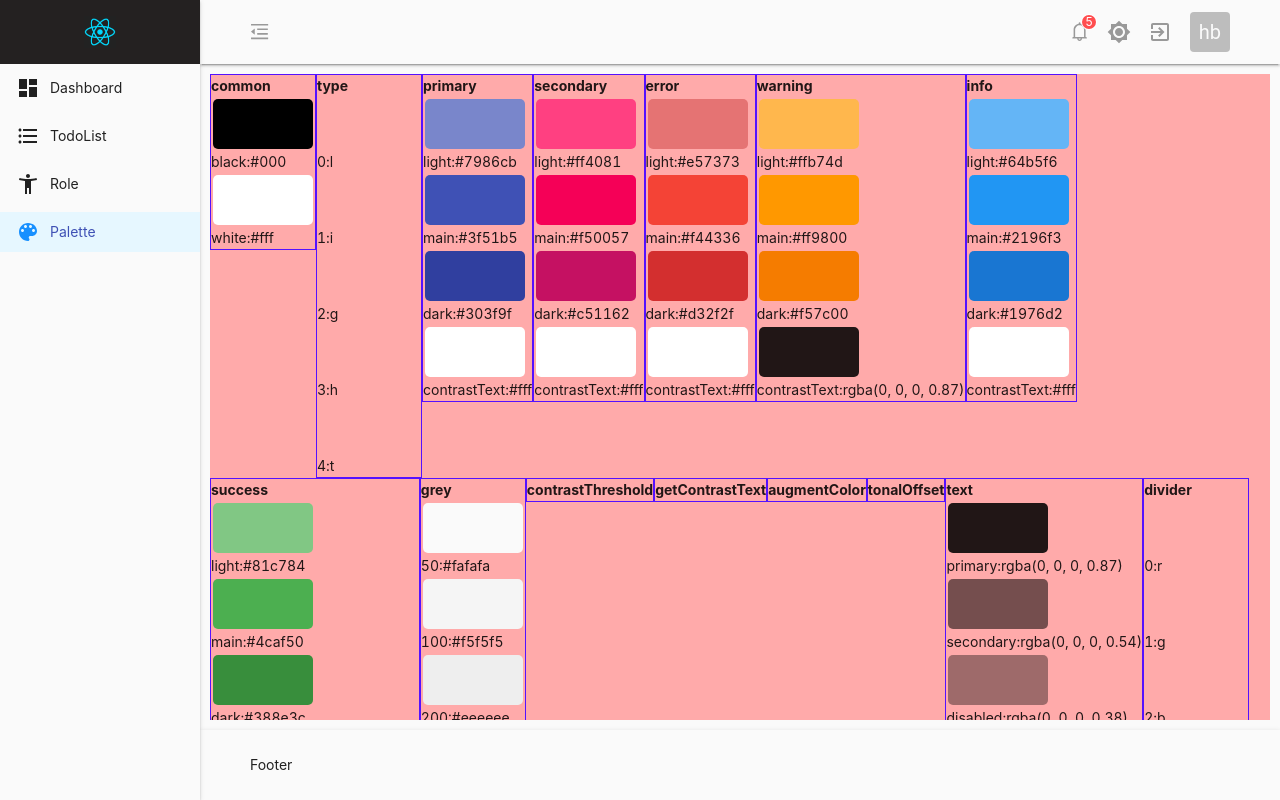
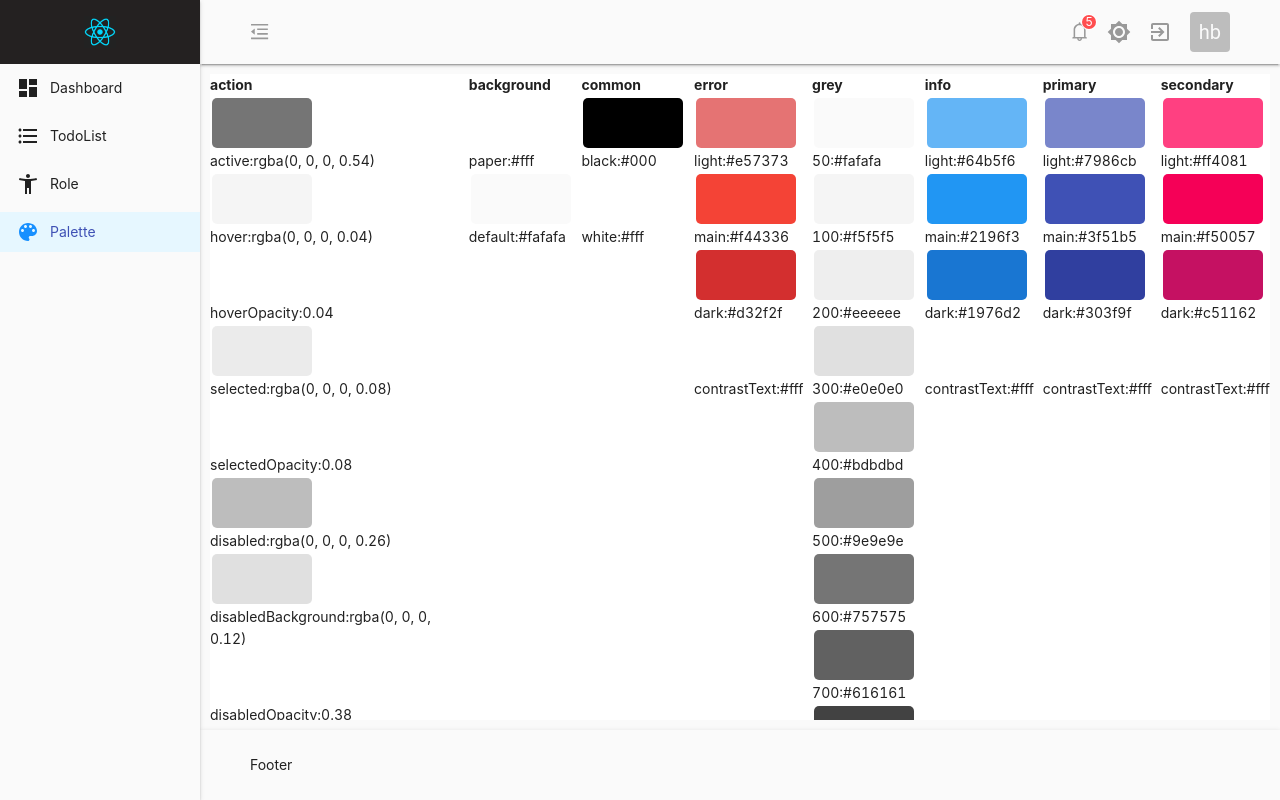
Before and after one commit to Jedi-hongbin/react-bg-manage-system, a React (Create React App) app: page /palette in a window 1280 px wide. Built offline with nearby package versions, Linux system fonts and the light colour scheme.

Commit message:
ts component

```diff
--- a/package.json
+++ b/package.json
@@ -13,6 +13,7 @@
     "@types/node": "^12.0.0",
     "@types/react": "^16.9.53",
     "@types/react-dom": "^16.9.8",
+    "@types/uuid": "^8.3.0",
     "antd": "^4.11.2",
     "axios": "^0.21.1",
     "babel-plugin-import": "^1.13.3",
@@ -32,6 +33,7 @@
     "redux": "^4.0.5",
     "styled-components": "^5.2.1",
     "typescript": "^4.0.3",
+    "uuid": "^8.3.2",
     "web-vitals": "^0.2.4"
   },
   "scripts": {
--- a/src/components/UI/Button/index.tsx
+++ b/src/components/UI/Button/index.tsx
@@ -1,9 +1,18 @@
 import { Button as MaterialButton } from "@material-ui/core";
 import styled from "styled-components";
+import { BaseCssProps } from "../typing";
 
-export const Button = styled(MaterialButton)`
-  width: ${(props: { width?: string }) => props.width || undefined};
-`;
+interface ButtonProps extends BaseCssProps {}
+
+export const Button = styled(MaterialButton)((props: ButtonProps) => ({
+  width: props.width,
+  height: props.height,
+  flex: props.flex,
+}));
+
+// export const Button = styled(MaterialButton)`
+//   width: ${(props: { width?: string }) => props.width || undefined};
+// `;
 // export const Button: FC<ButtonProps> = (props): ReactElement => {
 //   return <MaterialButton {...props}> {props.children} </MaterialButton>;
 // };
--- a/src/components/UI/Input/index.tsx
+++ b/src/components/UI/Input/index.tsx
@@ -1,39 +1,35 @@
-import {
-  TextField as MaterialTextField,
-  TextFieldProps,
-} from "@material-ui/core";
-import { Theme } from "../../../redux/types";
-import styled, { StyledComponent } from "styled-components";
+import { TextField as MaterialTextField } from "@material-ui/core";
+import styled from "styled-components";
+import { BaseCssProps } from "../typing";
 
-type StyledProps = {
-  theme?: Theme;
-  width?: string;
-  flex?: number;
-  height?: string;
-};
+interface TextFieldProps extends BaseCssProps {}
 
-type IProps = StyledComponent<
-  (props: TextFieldProps) => JSX.Element,
-  any,
-  {
-    variant: "filled";
-    width?: string;
-    flex?: number;
-    height?: string;
-  },
-  "variant"
->;
+export const TextField = styled(MaterialTextField).attrs({ variant: "filled" })(
+  (props: TextFieldProps) => ({
+    width: props.width,
+    height: props.height,
+    flex: props.flex,
+  })
+);
 
-export const TextField = styled(MaterialTextField).attrs({
-  variant: "filled",
-})`
-  width: ${(props: { flex?: number; height?: string; width?: string }) =>
-    props.width || undefined};
-  height: ${(props: { flex?: number; height?: string; width?: string }) =>
-    props.height || undefined};
-  flex: ${(props: { flex?: number; height?: string; width?: string }) =>
-    props.flex || undefined};
-`;
+// export const TextField = styled(MaterialTextField).attrs({
+//   variant: "filled",
+// })`
+//   width: ${(props: { flex?: number; height?: string; width?: string }) =>
+//     props.width || undefined};
+//   height: ${(props: { flex?: number; height?: string; width?: string }) =>
+//     props.height || undefined};
+//   flex: ${(props: { flex?: number; height?: string; width?: string }) =>
+//     props.flex || undefined};
+// `;
+
+// const PropsBox = styled(MaterialTextField)(
+//   (props: { background?: string }) => ({
+//     background: props.background,
+//     height: "50px",
+//     width: "50px",
+//   })
+// );
 
 // .MuiFilledInput-root {
 //     ${themeFontColor};
--- /dev/null
+++ b/src/components/UI/typing/index.ts
@@ -0,0 +1,5 @@
+export interface BaseCssProps {
+  width?: string;
+  flex?: number;
+  height?: string;
+}
--- a/src/constants/LayoutStyled.ts
+++ b/src/constants/LayoutStyled.ts
@@ -1,10 +1,12 @@
 import styled, { css } from "styled-components";
 import { Layout as AntDLayout, Menu as AntDMenu } from "antd";
-import { BetweenCenter } from "./styled";
+import { BetweenCenter, themeBackground } from "./styled";
 import { NavLink as MyNavLink } from "react-router-dom";
+import { Theme } from "../redux/types";
+import { AlignItems, JustifyContentProps } from "../type";
 
 export const shadowbox = css`
-  background-color: ${(props) => props.theme.palette.background.default};
+  ${themeBackground};
   color: ${(props) => props.theme.palette.text.primary};
   box-shadow: ${(props) => props.theme.shadows[2]};
 `;
@@ -17,7 +19,7 @@ export const Layout = styled(AntDLayout)`
 export const Sider = styled(Layout.Sider)`
   ${shadowbox};
   z-index: 3;
-  /* 3 比 footer 的2 高， */
+  /* 3 比 footer 的2 高，确保不被footer遮盖 */
 `;
 
 export const Header = styled(Layout.Header)`
@@ -34,12 +36,41 @@ export const Content = styled(Layout.Content)`
   display: flex;
 `;
 
-export const ContentContainer = styled.div`
-  width: 100%;
-  height: 100%;
-  position: absolute;
-  color: ${(props) => props.theme.palette.text.primary};
+type ColorType = "default" | "paper";
+interface FlexDivProps {
+  width?: string;
+  height?: string;
+  flex?: number;
+  container?: any;
+  color?: ColorType;
+  theme?: Theme;
+  justify?: JustifyContentProps;
+  alignItems?: AlignItems;
+  Wrap?: any;
+  Nowrap?: any;
+}
+
+export const flexDiv = styled.div`
+  display: ${(props: FlexDivProps) => (props.container ? "flex" : undefined)};
+  width: ${(props) => props.width};
+  height: ${(props) => props.height};
+  flex: ${(props) => props.flex};
+  background-color: ${(props) =>
+    props.color ? props.theme.palette!.background?.[props.color] : undefined};
+  justify-content: ${(props) => props.justify};
+  align-items: ${(props) => props.alignItems};
+  flex-wrap: ${(props) =>
+    props.Wrap ? "wrap" : props.Nowrap ? "nowrap" : undefined};
 `;
+
+export const ContentContainer = styled(flexDiv)((props) => ({
+  width: "100%",
+  height: "100%",
+  position: "absolute",
+  color: props.theme.palette.text.primary,
+}));
+
+/* ${themeSecondBackground}; */
 /* background-color: ${(props) => props.theme.colors.secondBg}; */
 /* ${shadowbox}; */
 
--- a/src/constants/styled.tsx
+++ b/src/constants/styled.tsx
@@ -47,6 +47,11 @@ export const P = styled.p`
 export const themeBackground = css`
   background-color: ${(props) =>
     props.theme.palette.background.default} !important;
+`;
+
+export const themeSecondBackground = css`
+  background-color: ${(props) =>
+    props.theme.palette.background.paper} !important;
 `;
 
 export const themePrimaryBackground = css`
--- a/src/page/Admin/Header/Notification.tsx
+++ b/src/page/Admin/Header/Notification.tsx
@@ -24,11 +24,11 @@ import { Button } from "../../../components/UI/Button";
 
 const StyledPopover = styled(Popover)`
   .MuiPopover-paper {
-    ${themeBackground};
-    ${(props) =>
-      props.theme.mode === Mode.LIGHT ? shadow : "border: 1px solid #ccc"};
+    /* ${themeBackground}; */
   }
 `;
+/* ${(props) =>
+    props.theme.mode === Mode.LIGHT ? shadow : "border: 1px solid #ccc"}; */
 
 const Notification = () => {
   const data = [
@@ -186,7 +186,7 @@ const NotificationList: React.FC<NotificationListProps> = ({
       >
         {data.map(renderListItem)}
       </StyledList>
-      <Button color="primary" onClick={clearNotification}>
+      <Button width="100%" color="secondary" onClick={clearNotification}>
         clear notifications
       </Button>
     </Fragment>
--- a/src/page/Admin/Header/styled.ts
+++ b/src/page/Admin/Header/styled.ts
@@ -10,7 +10,6 @@ import {
   MenuUnfoldOutlined,
   BellOutlined,
 } from "@ant-design/icons";
-import { Avatar as MaterialAvatar } from "@material-ui/core";
 
 export const UserInfo = styled.div`
   min-width: 10rem;
--- a/src/page/Palette/index.tsx
+++ b/src/page/Palette/index.tsx
@@ -1,43 +1,38 @@
-import React, { FC, ReactElement, useMemo } from "react";
+import React, { FC, ReactElement, useMemo, useCallback } from "react";
 import { useSelector } from "react-redux";
 import { ContentContainer } from "../../constants/LayoutStyled";
 import { log } from "../../utils/logger";
+import { v1 as uuidV1 } from "uuid";
 
 const Palette: FC = (): ReactElement => {
   const {
     theme: { palette },
   } = useSelector((state: any) => state.theme);
 
-  const payloadPalette = useMemo(() => {
-    log("palette: ", palette);
-    return palette;
-  }, [palette]);
+  const filterItem = useMemo(
+    () => [
+      "type",
+      "contrastThreshold",
+      "getContrastText",
+      "augmentColor",
+      "tonalOffset",
+      "divider",
+    ],
+    []
+  );
 
-  return (
-    <ContentContainer
-      style={{
-        backgroundColor: "#faa",
-        flexWrap: "wrap",
-        overflow: "scroll",
-      }}
-    >
-      {Object.entries(payloadPalette).map((plan: any) => {
-        const [title, props] = plan;
-        return (
-          <div
-            key=""
-            style={{
-              border: "1px solid #51f",
-              display: "inline-flex",
-              flexDirection: "column",
-              flexWrap: "wrap",
-            }}
-          >
-            <strong>{title}</strong>
-            {Object.entries(props)?.map((color: any) => {
+  const payloadPalette: any = useMemo(
+    () =>
+      Object.entries(palette)
+        .sort()
+        .filter((item) => (!filterItem.includes(item[0]) ? item : false)),
+    [palette, filterItem]
+  );
+
+  const paletteItem = useCallback((color: any) => {
     const [name, value] = color;
     return (
-                <>
+      <React.Fragment key={uuidV1()}>
         <div
           style={{
             backgroundColor: value,
@@ -45,16 +40,50 @@ const Palette: FC = (): ReactElement => {
             height: 50,
             borderRadius: 5,
             margin: 2,
-                      display: "inline",
           }}
         />
         {name + ":" + value}
-                </>
+      </React.Fragment>
     );
-            }) ?? null}
+  }, []);
+
+  const renderPalette = useCallback(
+    (plan: any) => {
+      const [title, props] = plan;
+      return (
+        <div
+          key={uuidV1()}
+          style={{
+            display: "flex",
+            flexDirection: "column",
+            flexWrap: "wrap",
+            maxWidth: 250,
+          }}
+        >
+          <strong>{title}</strong>
+          {Object.entries(props)?.map(paletteItem) ?? null}
         </div>
       );
-      })}
+    },
+    [paletteItem]
+  );
+
+  const PaletteMemo = useMemo(() => payloadPalette.map(renderPalette), [
+    payloadPalette,
+    renderPalette,
+  ]);
+
+  return (
+    <ContentContainer
+      color="paper"
+      justify="space-between"
+      Wrap
+      container
+      style={{
+        overflow: "scroll",
+      }}
+    >
+      {PaletteMemo}
     </ContentContainer>
   );
 };
--- a/src/page/TodoList/Input.tsx
+++ b/src/page/TodoList/Input.tsx
@@ -8,8 +8,8 @@ interface IProps {}
 const Input: FC<IProps> = (): ReactElement => {
   return (
     <Grid container spacing={2}>
-      <Grid item xs={12} sm={3}>
-        <TextField color="secondary" label="TODO" />
+      <Grid container item xs={12} sm={3}>
+        <TextField label="TODO" flex={1} />
       </Grid>
       <Grid
         container
```
Also changed, not shown: src/type.ts (+7 -0 lines), 2 other files (tests, documents, lock files or other folders). Lines whose indentation alone changed are shown as unchanged.
